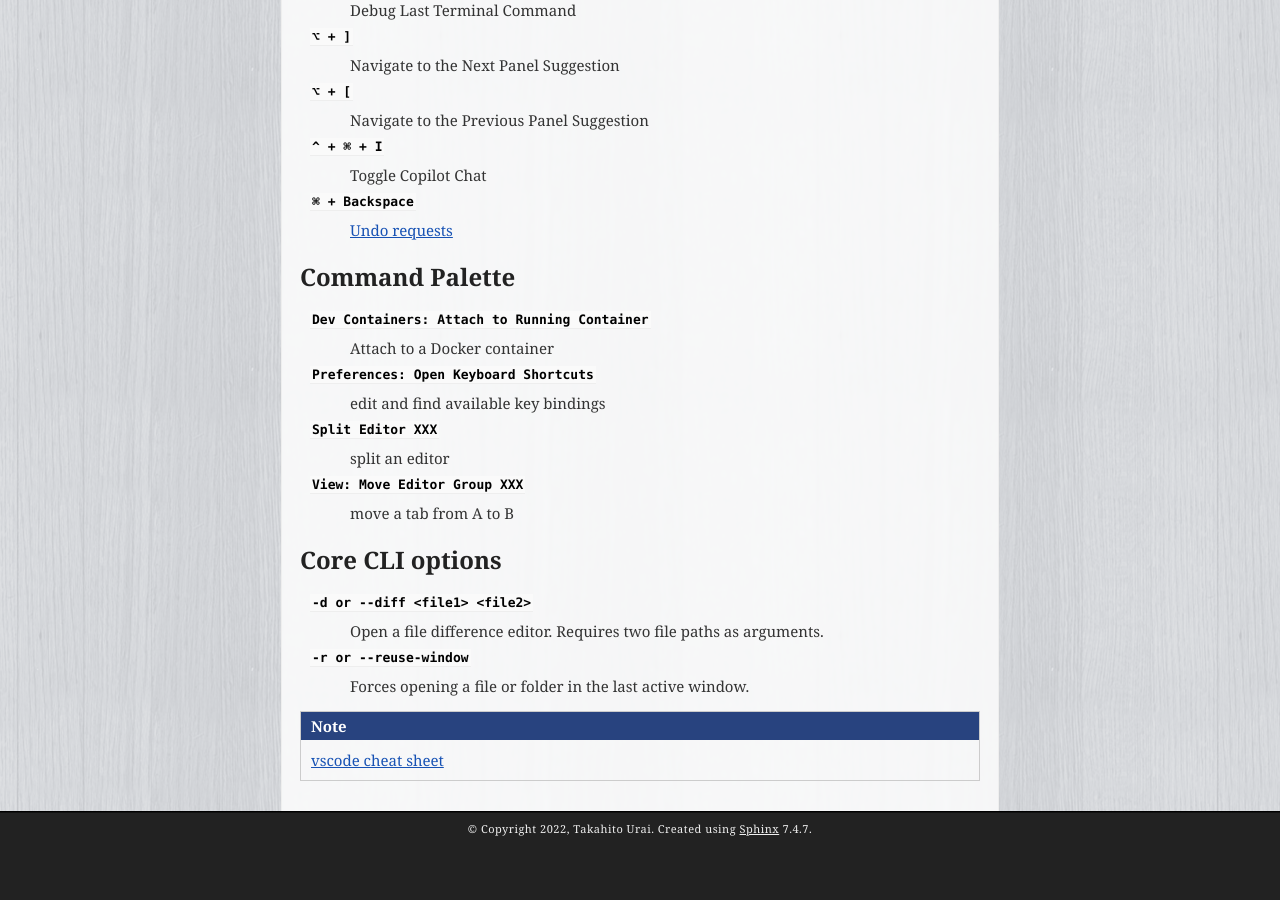
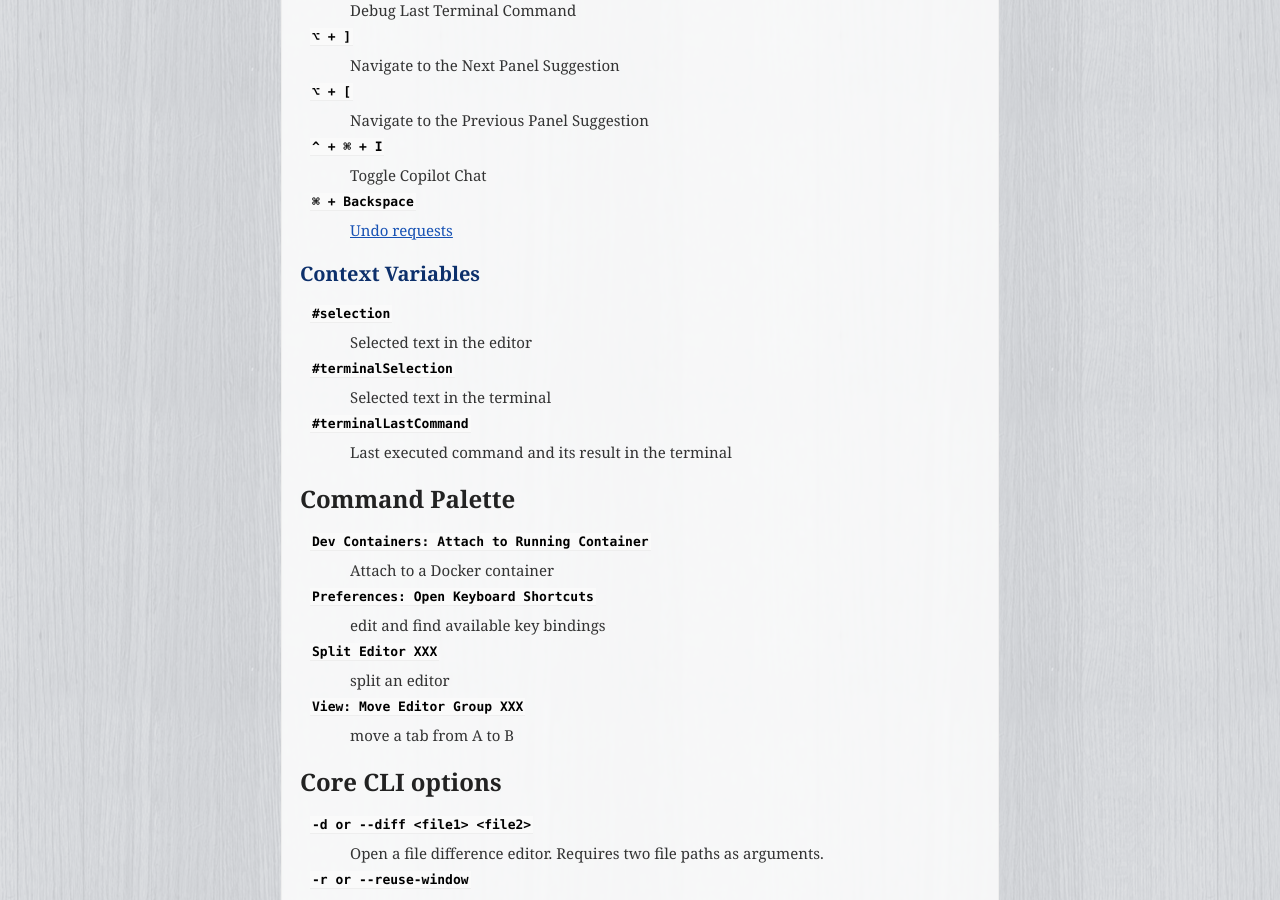
Before and after one commit to uraitakahito/shortcuts, a Sphinx documentation site: the page built from source/vscode.rst, in a window 1280 px wide and 900 px high, scrolled down 2709 px. Built offline with Sphinx 7.4.7, drawn with Linux system fonts in a browser that asks for light colours; before the commit the page ends 3553 px from its top, so only the background shows below that.

Commit message:
Add context variables section to GitHub Copilot documentation

```diff
--- a/source/vscode.rst
+++ b/source/vscode.rst
@@ -160,6 +160,18 @@
 ``⌘ + Backspace``
    `Undo requests <https://code.visualstudio.com/updates/v1_101#_chat-ux-improvements>`_
 
+Context Variables
+-------------------
+
+``#selection``
+   Selected text in the editor
+
+``#terminalSelection``
+   Selected text in the terminal
+
+``#terminalLastCommand``
+   Last executed command and its result in the terminal
+
 Command Palette
 =========================
 
```
